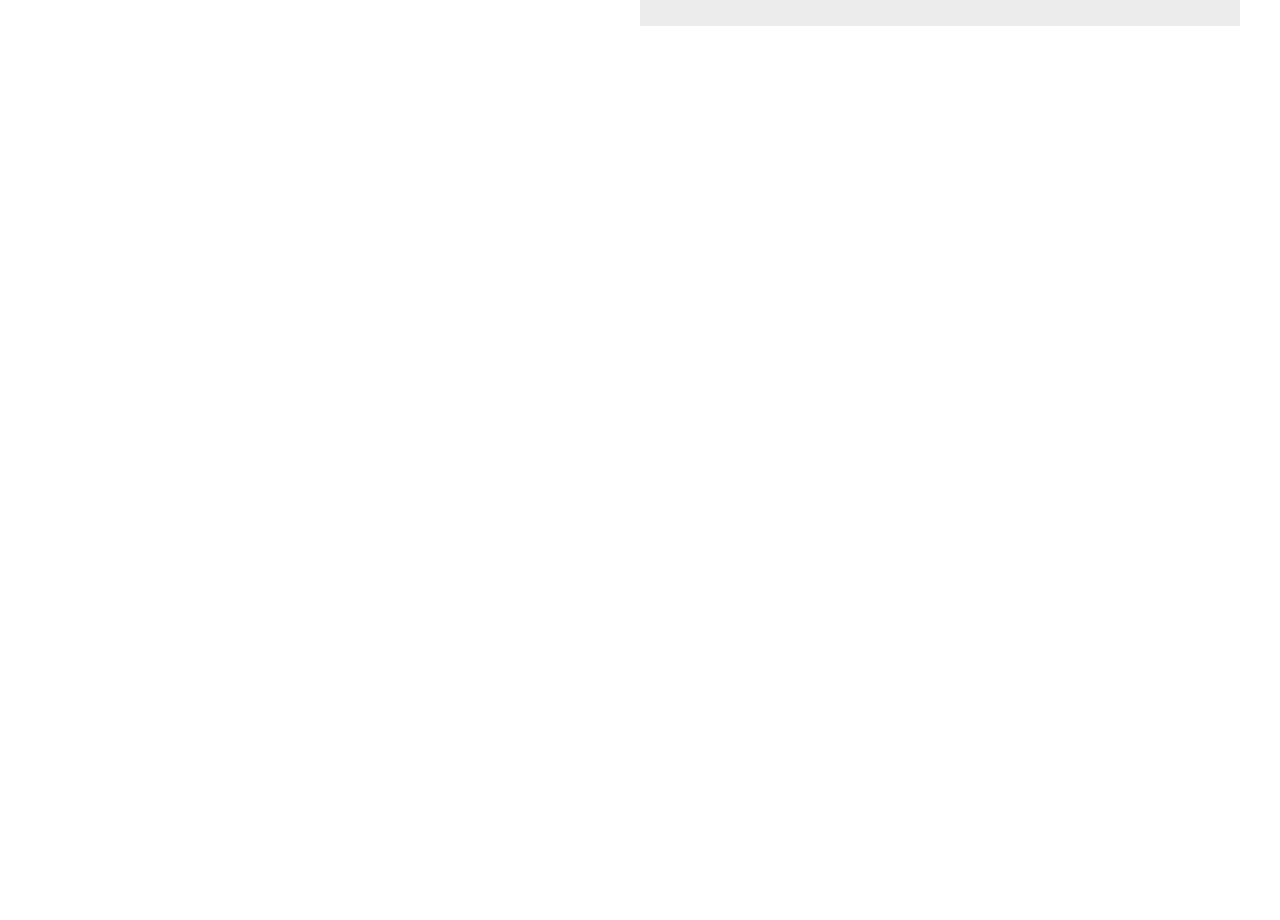
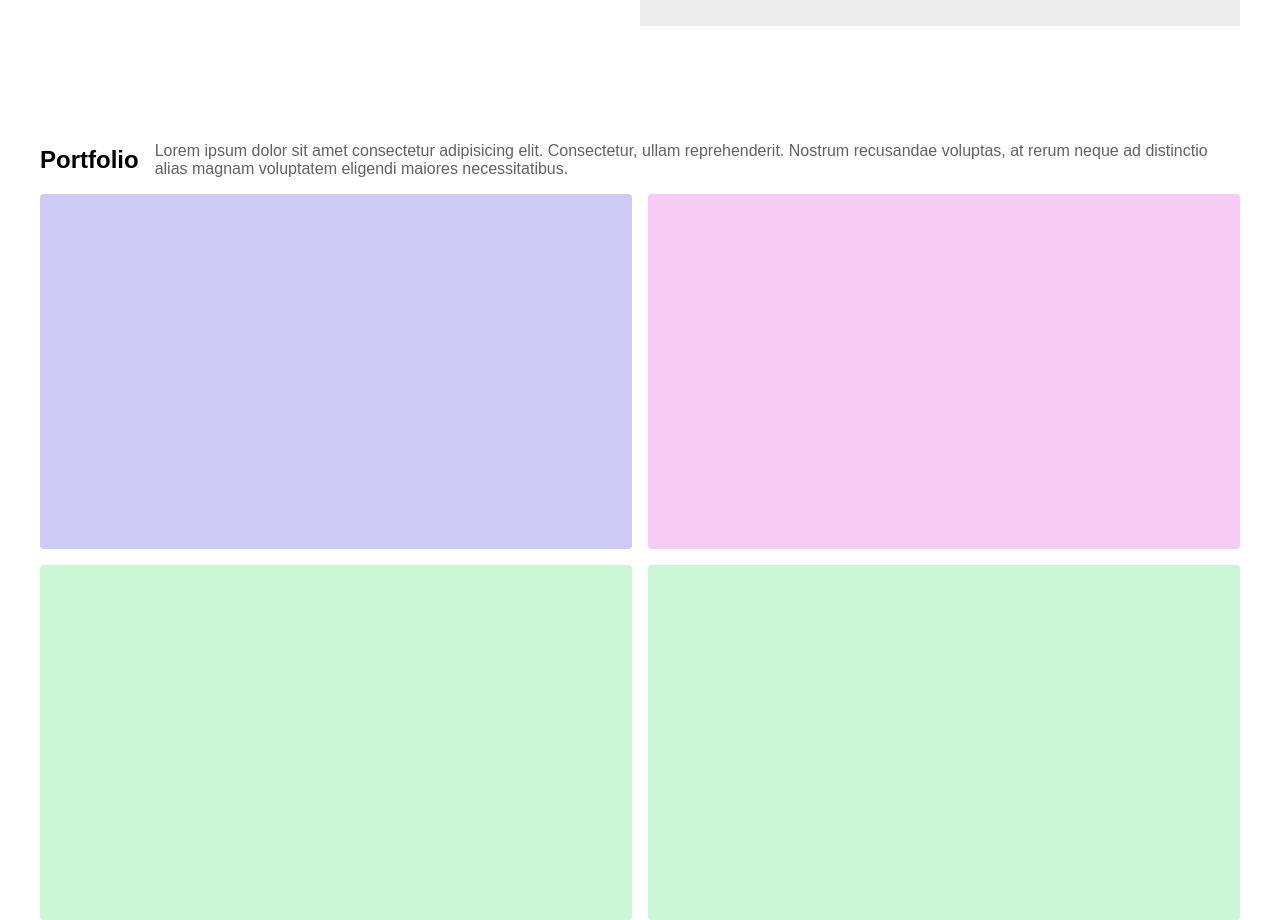
Before and after one commit to Oustaa/My-Portfolio-, a React (Create React App) app: page / in a window 1280 px wide. Shown: the part 760-1680 px from the top of the page. Before the commit the page ends 800 px from the top, so only its background shows below. Built offline with nearby package versions, Linux system fonts and the light colour scheme; a web font is replaced by a local one.

Commit message:
adding portfolio section

```diff
--- a/src/App.jsx
+++ b/src/App.jsx
@@ -2,6 +2,7 @@ import React from "react";
 
 import Header from "./components/Header";
 import HeroSection from "./components/HeroSection";
+import PortfolioSection from "./components/portfolio/PortfolioSection";
 
 import GlobalStyles from "./Styles/GlobalStyles";
 
@@ -12,6 +13,7 @@ const App = () => {
       <Header />
       <main>
         <HeroSection />
+        <PortfolioSection />
       </main>
     </>
   );
--- a/src/Styles/GlobalStyles.js
+++ b/src/Styles/GlobalStyles.js
@@ -23,6 +23,9 @@ const GlobalStyles = createGlobalStyle `
         text-decoration: none;
         color: inherit;
     }
+    main > *:not(div) {
+        margin-top:100px;
+    }
 `;
 
 export default GlobalStyles;
--- /dev/null
+++ b/src/components/portfolio/PortfolioItem.jsx
@@ -0,0 +1,18 @@
+import React from "react";
+
+import styles from "styled-components";
+
+const StyledPortfolioItem = styles.div`
+  width:100%;
+  aspect-ratio: 1/.6;
+  border-radius:.25rem;
+  background-color: ${({ bgColor }) => bgColor};
+`;
+
+const PortfolioItem = () => {
+  const h = Math.round(Math.random() * 359);
+  const bgColor = `hsl(${h},69%,88%)`;
+  return <StyledPortfolioItem bgColor={bgColor}></StyledPortfolioItem>;
+};
+
+export default PortfolioItem;
--- /dev/null
+++ b/src/components/portfolio/PortfolioSection.jsx
@@ -0,0 +1,46 @@
+import React from "react";
+
+import PortfolioItem from "./PortfolioItem";
+
+import Container from "../../Styles/Container";
+import styles from "styled-components";
+
+const StyledPortfolioHeader = styles.div`
+  display:flex;
+  align-items:center;
+  gap:1rem;
+  p{
+    color: var(--secondary-gray);
+  }
+`;
+
+const StyledPortfolioContainer = styles.div`
+  display:grid;
+  grid-template-columns: repeat(2, 1fr);
+  gap:1rem;
+`;
+
+const PortfolioSection = () => {
+  return (
+    <section id="Portfolio">
+      <Container>
+        <StyledPortfolioHeader>
+          <h2>Portfolio</h2>
+          <p>
+            Lorem ipsum dolor sit amet consectetur adipisicing elit.
+            Consectetur, ullam reprehenderit. Nostrum recusandae voluptas, at
+            rerum neque ad distinctio alias magnam voluptatem eligendi maiores
+            necessitatibus.
+          </p>
+        </StyledPortfolioHeader>
+        <StyledPortfolioContainer>
+          {[1, 2, 3, 4].map((item, index) => (
+            <PortfolioItem key={index} />
+          ))}
+        </StyledPortfolioContainer>
+      </Container>
+    </section>
+  );
+};
+
+export default PortfolioSection;
--- a/src/scc.css
+++ b/src/scc.css
@@ -1,3 +1,3 @@
 body {
-    color: inherit;
+    color: lightblue;
 }
```
